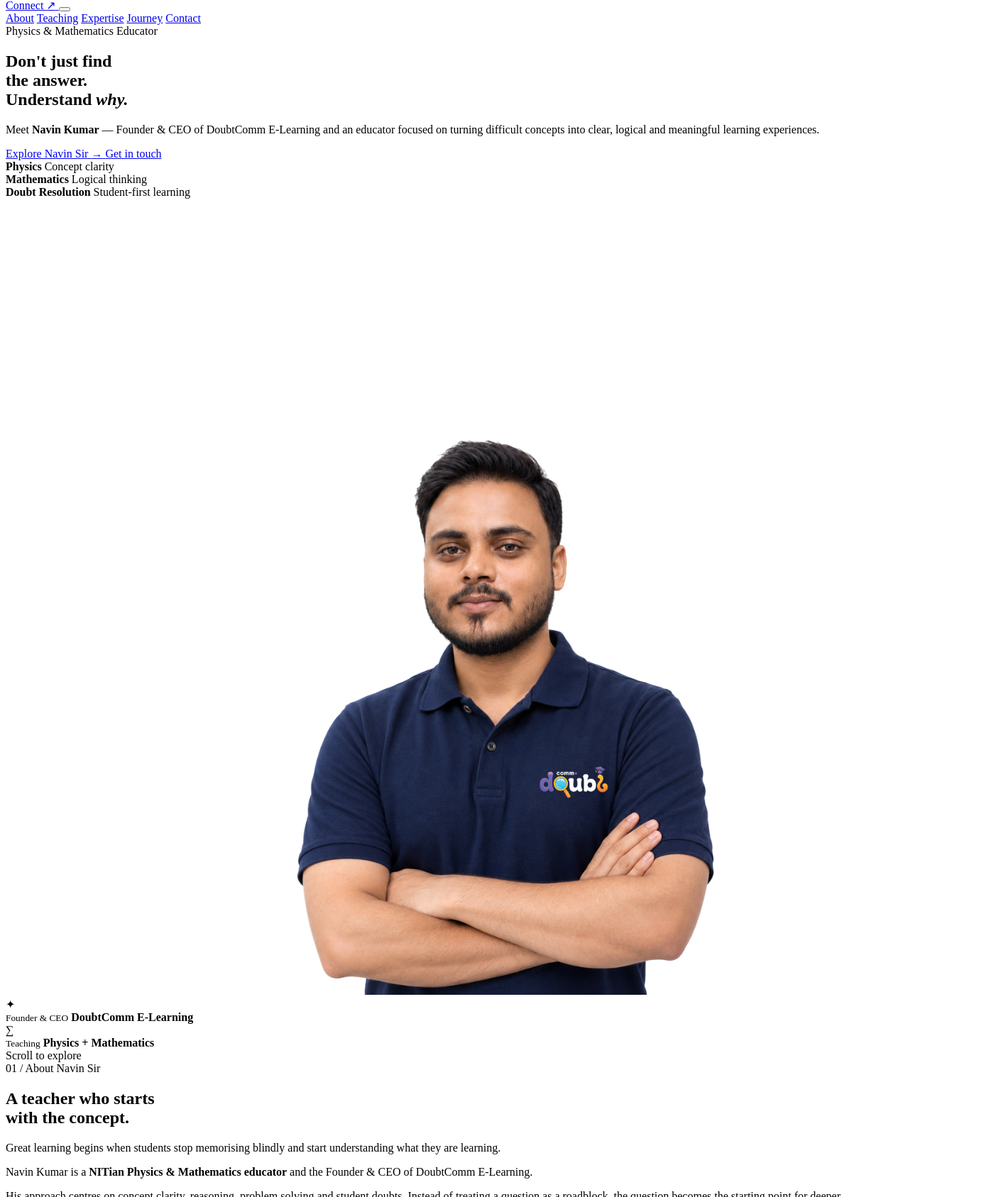
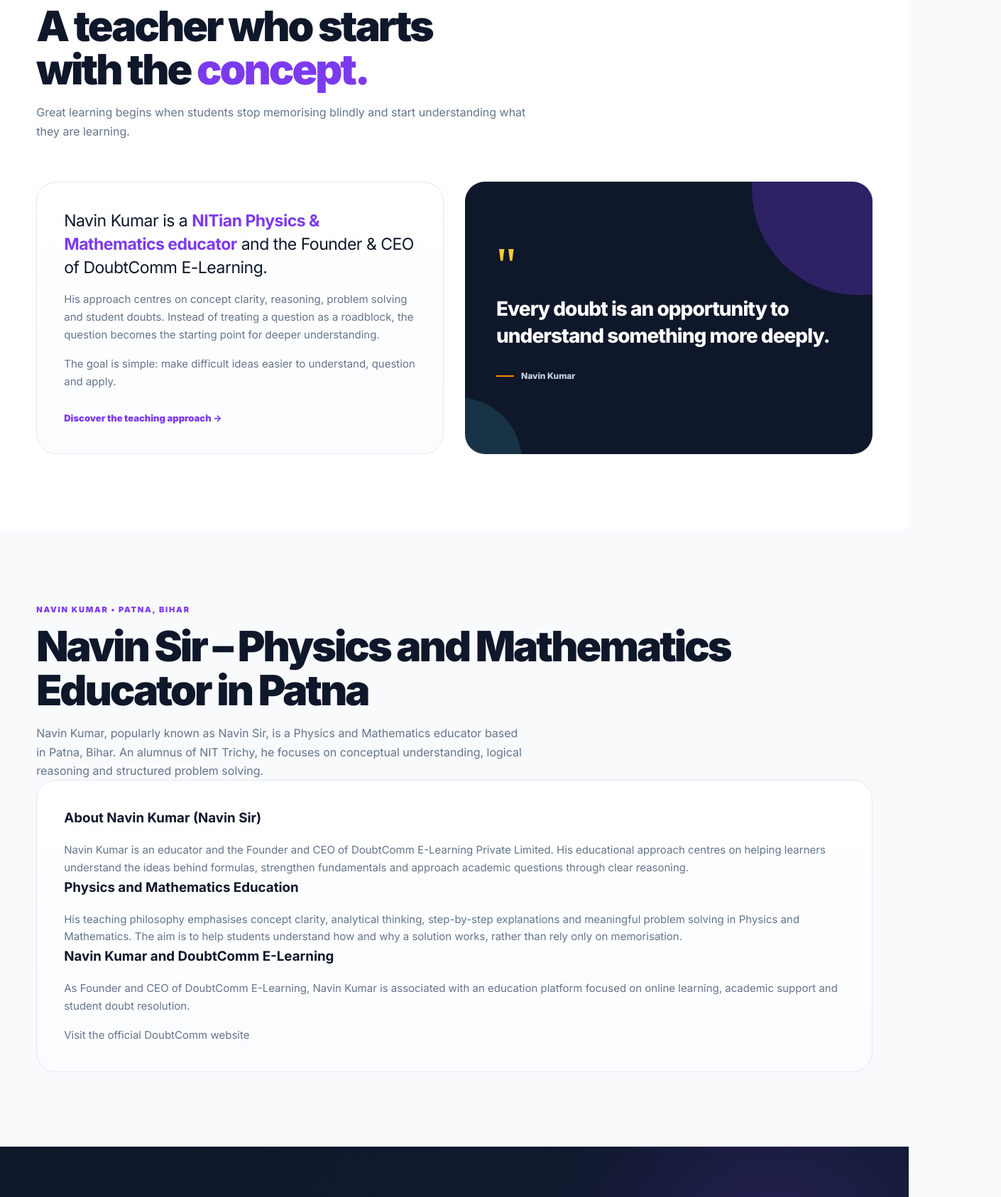
Before and after one commit to dc-edu-patna/navin-kumar-physics, a plain HTML site: page index.html in a window 1280 px wide. Shown: the part 1113-2800 px from the top of the page at 71% size, 1410 px wide, since content can reach past the window. Drawn offline with Linux system fonts and the light colour scheme.

Commit message:
Update index.html

```diff
--- a/index.html
+++ b/index.html
@@ -1,42 +1,38 @@
 <!DOCTYPE html>
 <html lang="en-IN">
 <head>
-
-<!-- =========================================
-     ADVANCED SEO — NAVIN KUMAR OFFICIAL WEBSITE
-     Domain: https://er-navin-kumar.com/
-========================================== -->
-
   <meta charset="UTF-8">
   <meta name="viewport" content="width=device-width, initial-scale=1.0">
 
-<title>Navin Sir Patna | Navin Kumar – Physics & Maths Educator</title>
+    <!-- ==========================================
+       ADVANCED SEO — NAVIN KUMAR OFFICIAL WEBSITE
+       Personal brand | Physics | Mathematics | Patna
+  =========================================== -->
 
-<meta name="description" content="Meet Navin Kumar (Navin Sir), Physics and Mathematics educator in Patna, NIT Trichy alumnus and Founder & CEO of DoubtComm E-Learning.">
-
+  <title>Navin Sir Patna | Navin Kumar – Physics &amp; Mathematics Educator</title>
+  <meta name="description" content="Meet Navin Kumar, known as Navin Sir — an NIT Trichy alumnus, Physics and Mathematics educator in Patna, Bihar, and Founder &amp; CEO of DoubtComm E-Learning. Explore his teaching philosophy and educational work.">
   <meta name="author" content="Navin Kumar">
-<meta name="publisher" content="Navin Kumar">
+  <meta name="publisher" content="DoubtComm E-Learning Private Limited">
   <meta name="robots" content="index, follow, max-image-preview:large, max-snippet:-1, max-video-preview:-1">
-<meta name="language" content="English">
-<meta name="geo.region" content="IN-BR">
-<meta name="geo.placename" content="Patna, Bihar, India">
+  <meta name="theme-color" content="#0F172A">
+  <meta name="referrer" content="strict-origin-when-cross-origin">
 
   <link rel="canonical" href="https://er-navin-kumar.com/">
   <link rel="alternate" hreflang="en-IN" href="https://er-navin-kumar.com/">
   <link rel="alternate" hreflang="x-default" href="https://er-navin-kumar.com/">
 
-<meta name="theme-color" content="#0F172A">
+  <!-- Geographic context -->
+  <meta name="geo.region" content="IN-BR">
+  <meta name="geo.placename" content="Patna, Bihar, India">
 
   <!-- Open Graph -->
   <meta property="og:type" content="profile">
-<meta property="og:site_name" content="Navin Kumar Official Website">
+  <meta property="og:site_name" content="Navin Kumar">
   <meta property="og:url" content="https://er-navin-kumar.com/">
-<meta property="og:title" content="Navin Sir Patna | Navin Kumar – Physics & Mathematics Educator">
-<meta property="og:description" content="Official website of Navin Kumar, popularly known as Navin Sir. Physics and Mathematics educator, NIT Trichy alumnus and Founder of DoubtComm E-Learning.">
+  <meta property="og:title" content="Navin Sir Patna | Navin Kumar – Physics &amp; Mathematics Educator">
+  <meta property="og:description" content="Official website of Navin Kumar (Navin Sir), NIT Trichy alumnus, Physics and Mathematics educator in Patna, and Founder &amp; CEO of DoubtComm E-Learning.">
   <meta property="og:image" content="https://er-navin-kumar.com/assets/navin-sir.png">
-<meta property="og:image:alt" content="Navin Kumar, Navin Sir, Physics and Mathematics Educator in Patna">
-<meta property="og:image:width" content="1200">
-<meta property="og:image:height" content="630">
+  <meta property="og:image:alt" content="Navin Kumar, popularly known as Navin Sir">
   <meta property="og:locale" content="en_IN">
   <meta property="profile:first_name" content="Navin">
   <meta property="profile:last_name" content="Kumar">
@@ -44,21 +40,21 @@
   <!-- Twitter / X -->
   <meta name="twitter:card" content="summary_large_image">
   <meta name="twitter:title" content="Navin Sir Patna | Navin Kumar">
-<meta name="twitter:description" content="Official profile of Navin Kumar, Physics and Mathematics educator and Founder of DoubtComm E-Learning.">
+  <meta name="twitter:description" content="Physics and Mathematics educator in Patna, NIT Trichy alumnus, and Founder &amp; CEO of DoubtComm E-Learning.">
   <meta name="twitter:image" content="https://er-navin-kumar.com/assets/navin-sir.png">
 
-<!-- Performance -->
-<link rel="preload" as="image"
-      href="https://er-navin-kumar.com/assets/navin-sir.png"
-      fetchpriority="high">
+  <!-- Preload primary profile image -->
+  <link rel="preload" as="image" href="https://er-navin-kumar.com/assets/navin-sir.png" fetchpriority="high">
 
+  <!-- Performance and fonts -->
   <link rel="preconnect" href="https://fonts.googleapis.com">
   <link rel="preconnect" href="https://fonts.gstatic.com" crossorigin>
+  <link href="https://fonts.googleapis.com/css2?family=Inter:wght@400;500;600;700;800;900&amp;display=swap" rel="stylesheet">
 
-<!-- =========================================
-     ADVANCED STRUCTURED DATA
-========================================== -->
+  <!-- Main stylesheet -->
+  <link rel="stylesheet" href="style.css">
 
+  <!-- Structured data: use only details that are accurate and visible/verified -->
   <script type="application/ld+json">
   {
     "@context": "https://schema.org",
@@ -77,8 +73,8 @@
         "@type": "ProfilePage",
         "@id": "https://er-navin-kumar.com/#profile",
         "url": "https://er-navin-kumar.com/",
-      "name": "Navin Sir Patna | Navin Kumar",
-      "description": "Official profile of Navin Kumar, Physics and Mathematics educator in Patna and Founder of DoubtComm E-Learning.",
+        "name": "Navin Sir (Navin Kumar) – Physics and Mathematics Educator",
+        "description": "Official profile of Navin Kumar, known as Navin Sir, Physics and Mathematics educator in Patna, Bihar, and Founder of DoubtComm E-Learning.",
         "isPartOf": {
           "@id": "https://er-navin-kumar.com/#website"
         },
@@ -93,8 +89,7 @@
         "name": "Navin Kumar",
         "alternateName": [
           "Navin Sir",
-        "Er. Navin Kumar",
-        "Navin Kumar Patna"
+          "Er. Navin Kumar"
         ],
         "url": "https://er-navin-kumar.com/",
         "image": "https://er-navin-kumar.com/assets/navin-sir.png",
@@ -131,8 +126,8 @@
           "Conceptual Learning",
           "Logical Reasoning",
           "Problem Solving",
-        "Student Doubt Resolution",
-        "Educational Technology"
+          "Educational Technology",
+          "Student Doubt Resolution"
         ],
         "sameAs": [
           "https://www.linkedin.com/in/navin-kumar-a9275742a/"
@@ -144,7 +139,7 @@
         "name": "DoubtComm E-Learning Private Limited",
         "alternateName": "DoubtComm",
         "url": "https://www.doubtcomm.in/",
-      "description": "An online education platform providing live classes, academic learning and doubt-solving support.",
+        "description": "Online learning platform offering live online classes, academic support and doubt-solving services for school students across India.",
         "founder": {
           "@id": "https://er-navin-kumar.com/#person"
         },
@@ -156,11 +151,6 @@
     ]
   }
   </script>
-
-<!-- =========================================
-     END ADVANCED SEO
-========================================== -->
-
 
 
 </head>
@@ -220,9 +210,9 @@
           </div>
 
           <h1>
-            Don't just find<br>
-            the <span>answer.</span><br>
-            Understand <em>why.</em>
+            Navin Sir –<br>
+            <span>Physics &amp; Mathematics</span><br>
+            Educator in Patna
           </h1>
 
           <p class="hero-text">
@@ -347,6 +337,51 @@
       </div>
     </section>
 
+
+    <!-- ================= NAVIN KUMAR / PATNA SEARCH CONTENT ================= -->
+    <section class="section" id="navin-kumar-patna">
+      <div class="container">
+        <div class="section-heading">
+          <div class="section-label">Navin Kumar • Patna, Bihar</div>
+          <h2>Navin Sir – Physics and Mathematics Educator in Patna</h2>
+          <p>
+            Navin Kumar, popularly known as Navin Sir, is a Physics and Mathematics
+            educator based in Patna, Bihar. An alumnus of NIT Trichy, he focuses on
+            conceptual understanding, logical reasoning and structured problem solving.
+          </p>
+        </div>
+
+        <div class="about-story">
+          <h3>About Navin Kumar (Navin Sir)</h3>
+          <p>
+            Navin Kumar is an educator and the Founder and CEO of DoubtComm E-Learning
+            Private Limited. His educational approach centres on helping learners
+            understand the ideas behind formulas, strengthen fundamentals and approach
+            academic questions through clear reasoning.
+          </p>
+
+          <h3>Physics and Mathematics Education</h3>
+          <p>
+            His teaching philosophy emphasises concept clarity, analytical thinking,
+            step-by-step explanations and meaningful problem solving in Physics and
+            Mathematics. The aim is to help students understand how and why a solution
+            works, rather than rely only on memorisation.
+          </p>
+
+          <h3>Navin Kumar and DoubtComm E-Learning</h3>
+          <p>
+            As Founder and CEO of DoubtComm E-Learning, Navin Kumar is associated with
+            an education platform focused on online learning, academic support and
+            student doubt resolution.
+          </p>
+          <p>
+            <a href="https://www.doubtcomm.in/" target="_blank" rel="noopener noreferrer">
+              Visit the official DoubtComm website
+            </a>
+          </p>
+        </div>
+      </div>
+    </section>
 
     <!-- ================= TEACHING ================= -->
     <section class="section teaching" id="teaching">
```
Lines whose indentation alone changed are shown as unchanged.
